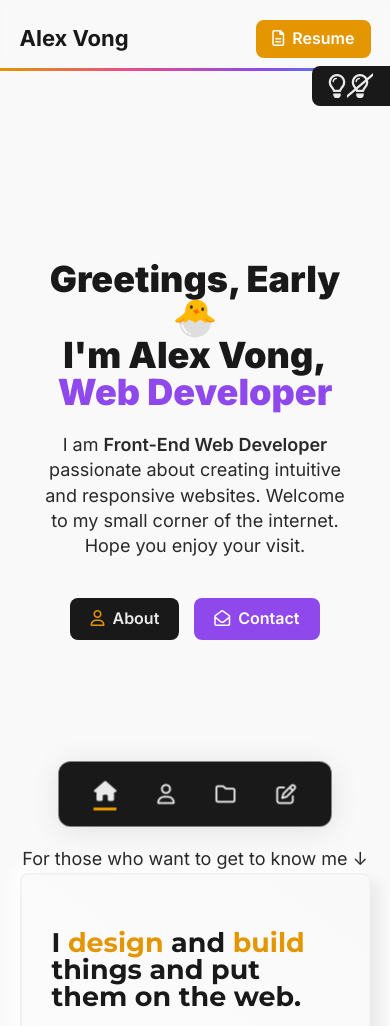
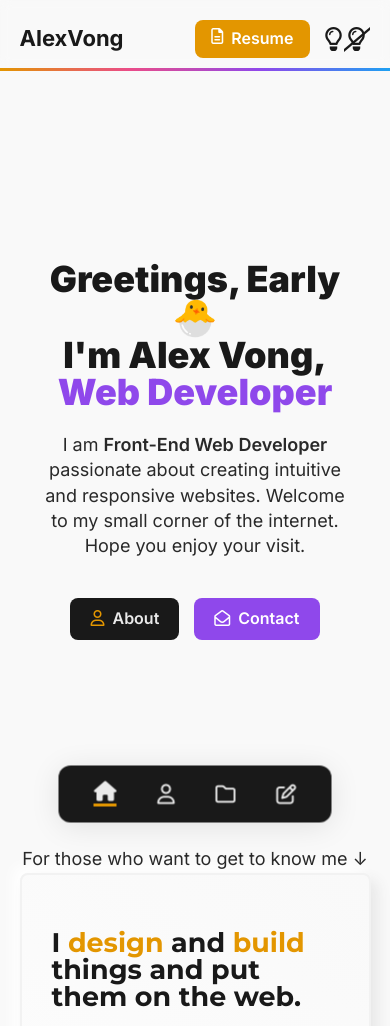
Before and after one commit to alex-vong/alex-online, a PHP site: page / in a window 390 px wide. Shown: the top 1026 px of the page. Run offline with PHP 8.4, Linux system fonts and the light colour scheme; some web fonts are replaced.

Commit message:
moved switcher into a div with resume and changed position of switcher

```diff
--- a/css/modules/masthead.css
+++ b/css/modules/masthead.css
@@ -1,6 +1,6 @@
-masthead .desktop {
-    /*display:  none;*/
-}
+masthead * {
+    display:  flex;
+    }
 
 
 header {
@@ -43,6 +43,11 @@ masthead .nav-bar-desktop .nav-links {
 
 masthead a.logo {
     flex-grow: 3;
+}
+
+.other-stuff {
+    grid-gap: 15px;
+    align-items: center;
 }
 
 .blur {
@@ -156,7 +161,7 @@ switcher button.dark i:after {
 
 @media (max-width: 500px) {
 
-     switcher {
+/*     switcher {
         display: flex;
         background-color: var(--black);
         padding: 8px 16px;
@@ -164,18 +169,14 @@ switcher button.dark i:after {
 
         position: fixed;
         right: 0;
-        top: 4.1rem;
+        top: 4.45rem;
     }
-
-    switcher button {
+*/
+/*    switcher button {
         padding-right: 5px;
 
-    }
+    }*/
 
-    switcher button i{
-        color: var(--alt-marker);
-
-    }
 }
 
 
--- a/masthead.php
+++ b/masthead.php
@@ -35,13 +35,18 @@
 
 			</nav>
 
-			<a href="../images/Alex-Vong-Resume.pdf"
+			<div class="other-stuff">
+							<a href="../images/Alex-Vong-Resume.pdf"
 			   class="read-more quiet-voice resume <?php if ($page == "signup-cs" || $page == "weather-app-cs" || $page == "todo-app-cs") { echo "hidden"; } ?>"
 			   target="_blank">
 				<i class="fa-regular fa-file-lines padding-r"></i>Resume
 			</a>
 
 				 <?php include('modules/switcher.php') ?>
+
+			</div>
+
+
 
 
 
```
